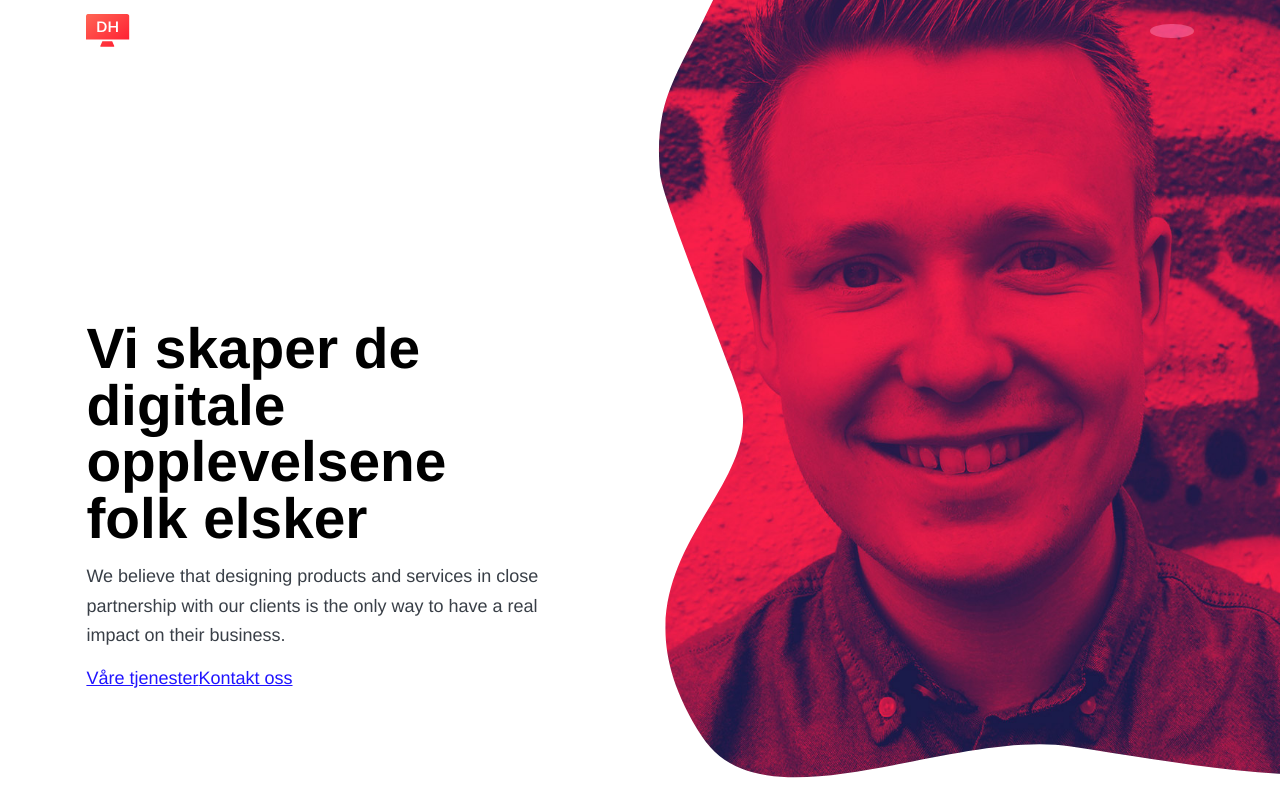
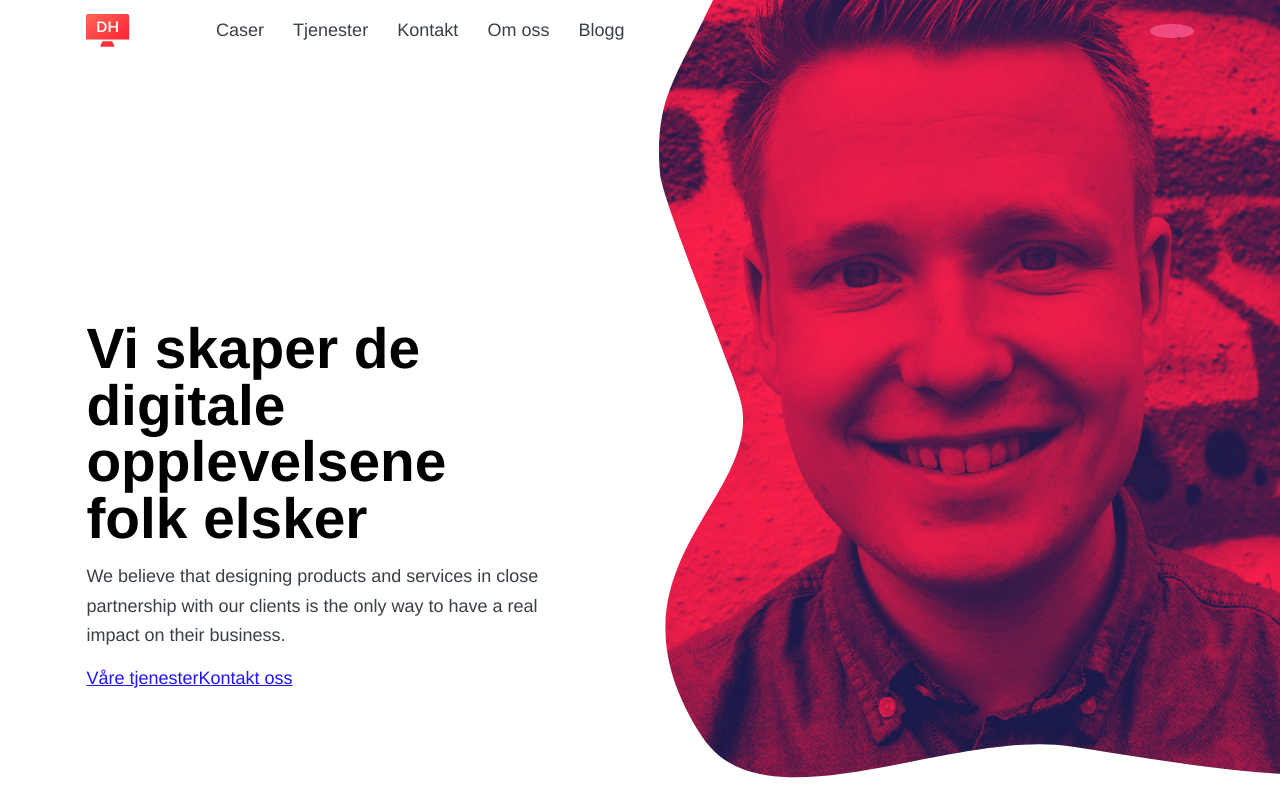
Before and after one commit to datahjelpen/datahjelpen.no, a Nuxt app: page / in a window 1280 px wide. Shown: the top 800 px of the page. Built offline with nearby package versions, Linux system fonts and the light colour scheme; no server answers.

Commit message:
Update NavigationBar
Make default layout automatically add a background to the NavigationBar if there is no .navigationBarBg elements on the page

```diff
--- a/components/NavigationBar.scss
+++ b/components/NavigationBar.scss
@@ -5,6 +5,10 @@
   background-color: transparent;
   width: 100%;
   max-width: 100%;
+
+  @media ($media-min-small) {
+    // background-color: rgba($color-white, 0.8);
+  }
 
   & a {
     color: inherit;
@@ -39,6 +43,7 @@
 
 .logo {
   width: #{$size-medium}em;
+  flex-shrink: 0;
 
   svg {
     display: block;
@@ -48,48 +53,78 @@
   }
 }
 
-.links {
-  z-index: 1;
+.mainLinks {
+  display: none;
+
+  @media ($media-min-small) {
+    display: flex;
+    flex-direction: row;
+    justify-content: flex-start;
+    align-content: flex-start;
+    align-items: center;
+    flex-grow: 1;
+    flex-shrink: 1;
+    padding: 0 $space-base;
+    overflow: auto;
+  }
+
+  @media ($media-min-medium) {
+    padding: 0 $space-medium;
+  }
+
+  @media ($media-min-large) {
+    padding: 0 $space-large;
+  }
+
+  > a {
+    margin-right: $space-base;
+    white-space: nowrap;
+  }
+}
+
+.megaMenu {
+  z-index: 10;
   position: fixed;
   top: 0;
   left: 0;
   width: 100%;
   height: 100%;
+  height: 100vh;
   overflow: auto;
   display: flex;
   flex-direction: row;
   justify-content: center;
   align-content: flex-start;
   align-items: flex-start;
-  color: black;
-  background-color: white;
+  color: $color-black;
+  background-color: $color-white;
   transform: translateY(-100%);
   transition-property: transform;
   transition-duration: 300ms;
   transition-timing-function: cubic-bezier(0.77, 0, 0.18, 1);
 }
 
-.root[aria-expanded='true'] .links {
+.root[aria-expanded='true'] .megaMenu {
   transform: translateY(0%);
 }
 
-.linksInner {
+.megaMenuInner {
   display: flex;
   flex-direction: row;
   flex-wrap: wrap;
   justify-content: space-between;
   align-content: flex-start;
   align-items: flex-start;
-  padding: $space-small;
+  padding: $space-small $space-small $space-medium;
   width: $page_width;
   max-width: 100%;
 
   @media ($media-min-medium) {
-    padding: $space-small $space-base;
+    padding: $space-small $space-base $space-large;
   }
 
   @media ($media-min-large) {
-    padding: $space-small $space-large;
+    padding: $space-small $space-large $space-large;
   }
 }
 
@@ -111,7 +146,7 @@
   }
 }
 
-.mainLinks {
+.megaMenuMainLinks {
   display: flex;
   flex-direction: row;
   flex-wrap: wrap;
@@ -142,7 +177,7 @@
   }
 }
 
-.otherLinks {
+.megaMenuOtherLinks {
   display: flex;
   flex-direction: row;
   flex-wrap: wrap;
@@ -159,7 +194,7 @@
     color: $color-gray_cold600;
   }
 
-  .otherLinksGroup {
+  .megaMenuOtherLinksGroup {
     display: flex;
     flex-direction: column;
     width: 50%;
@@ -169,12 +204,11 @@
 .toggle,
 .close {
   cursor: pointer;
+  flex-shrink: 0;
   width: #{$size-medium}em;
   padding: $space-tiny;
   border-radius: 100%;
   color: $color-black;
-  background-color: rgba($color-white, 0.25);
-  backdrop-filter: blur(0.5em) brightness(150%) contrast(150%);
 
   & > svg {
     vertical-align: middle;
@@ -184,3 +218,16 @@
     max-height: 100%;
   }
 }
+
+.toggle {
+  background-color: rgba($color-white, 0.25);
+  backdrop-filter: blur(0.5em) brightness(150%) contrast(150%);
+
+  @supports not (backdrop-filter: blur()) {
+    @media ($media-min-small) {
+      color: $color-black;
+      background-color: $color-white;
+      backdrop-filter: none;
+    }
+  }
+}
--- a/components/NavigationBar.vue
+++ b/components/NavigationBar.vue
@@ -5,13 +5,20 @@
   <nav
     :class="$style.root"
     :aria-expanded="this.$store.state.navigation.navExtended ? 'true' : 'false'"
+    v-bind="$attrs"
   >
     <div :class="$style.inner">
       <div :class="$style.logo">
         <slot name="logo" />
       </div>
-      <div :class="$style.links">
-        <div :class="$style.linksInner">
+      <div :class="$style.mainLinks">
+        <slot name="links" />
+      </div>
+      <div :class="$style.toggle" @click="toggleMenu">
+        <slot name="toggle" />
+      </div>
+      <div :class="$style.megaMenu">
+        <div :class="$style.megaMenuInner">
           <div :class="$style.topBar">
             <div :class="$style.logo">
               <slot name="logo" />
@@ -20,37 +27,35 @@
               <CloseIcon />
             </div>
           </div>
-          <div :class="$style.mainLinks">
+          <div :class="$style.megaMenuMainLinks">
             <slot name="links" />
           </div>
-          <div :class="$style.otherLinks">
-            <div :class="$style.otherLinksGroup">
+          <div :class="$style.megaMenuOtherLinks">
+            <div :class="$style.megaMenuOtherLinksGroup">
               <h2>{{ $t('Prosjekter') }}</h2>
               <slot name="links" />
             </div>
-            <div :class="$style.otherLinksGroup">
+            <div :class="$style.megaMenuOtherLinksGroup">
               <h2>{{ $t('Diverse') }}</h2>
               <slot name="links" />
             </div>
-            <div :class="$style.otherLinksGroup">
+            <div :class="$style.megaMenuOtherLinksGroup">
               <h2>{{ $t('Sosiale medier') }}</h2>
               <slot name="links" />
             </div>
-            <div :class="$style.otherLinksGroup">
+            <div :class="$style.megaMenuOtherLinksGroup">
               <h2>{{ $t('Kontakt') }}</h2>
               <slot name="links" />
             </div>
           </div>
         </div>
       </div>
-      <div :class="$style.toggle" @click="toggleMenu">
-        <slot name="toggle" />
-      </div>
     </div>
   </nav>
 </template>
 <script>
 import CloseIcon from '~/assets/icons/close.svg?inline'
+
 export default {
   components: {
     CloseIcon
@@ -58,6 +63,24 @@ export default {
   methods: {
     toggleMenu() {
       this.$store.commit('navigation/toggle')
+
+      // Hide scrollbar. Also add padding to prevent page moving
+      if (window && document) {
+        let scrollBarWidth =
+          window.innerWidth - document.documentElement.clientWidth
+
+        if (scrollBarWidth > 30) {
+          scrollBarWidth = 15
+        }
+
+        if (this.$store.state.navigation.navExtended) {
+          document.body.style.overflow = 'hidden'
+          document.body.style.paddingRight = scrollBarWidth + 'px'
+        } else {
+          document.body.style.overflow = ''
+          document.body.style.paddingRight = ''
+        }
+      }
     }
   },
   watch: {
--- a/layouts/default.vue
+++ b/layouts/default.vue
@@ -7,9 +7,22 @@
   display: none;
 }
 </style>
+<style lang="scss">
+// bg for navbar
+.navigationBarBg {
+  position: sticky;
+  top: 0;
+  left: 0;
+  right: 0;
+  background-color: white;
+  width: 100%;
+  height: #{$size-medium + $size-tiny * 2 + $size-small}em;
+  z-index: 2;
+}
+</style>
 <template>
   <div>
-    <NavigationBar :class="$style.navigationBar">
+    <NavigationBar id="main-nav" :class="$style.navigationBar">
       <nuxt-link slot="logo" :to="localePath('index')">
         <Logo />
       </nuxt-link>
@@ -35,8 +48,8 @@
         $t('nav.blog')
       }}</nuxt-link>
       <MenuIcon slot="toggle" />
-      <nuxt-link slot="links" :to="switchLocalePath('nb')">🇳🇴</nuxt-link>
-      <nuxt-link slot="links" :to="switchLocalePath('en')">🇬🇧</nuxt-link>
+      <!-- <nuxt-link slot="links" :to="switchLocalePath('nb')">🇳🇴</nuxt-link>
+      <nuxt-link slot="links" :to="switchLocalePath('en')">🇬🇧</nuxt-link> -->
     </NavigationBar>
     <main>
       <nuxt />
@@ -61,6 +74,18 @@ if (process.client) {
     debounceDelay: 200, // the delay on debounce used while resizing window (advanced)
     throttleDelay: 200 // the delay on throttle used while scrolling the page (advanced)
   })
+
+  if (document) {
+    const mainNav = document.querySelector('#main-nav')
+    const mainNavBg = document.querySelector('.navigationBarBg')
+
+    if (mainNav && !mainNavBg) {
+      const mainNavBgDefault = document.createElement('div')
+      mainNavBgDefault.classList.add('navigationBarBg')
+      mainNav.style.backgroundColor = 'white'
+      // mainNav.parentElement.insertBefore(mainNavBgDefault, mainNav)
+    }
+  }
 }
 
 export default {
```
